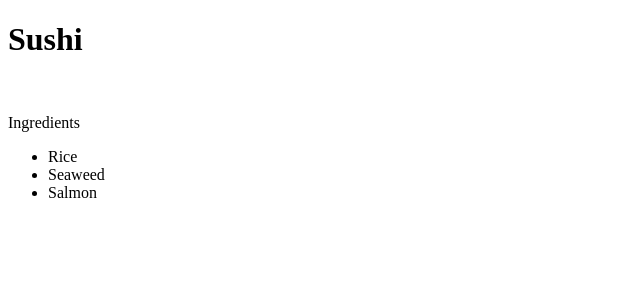
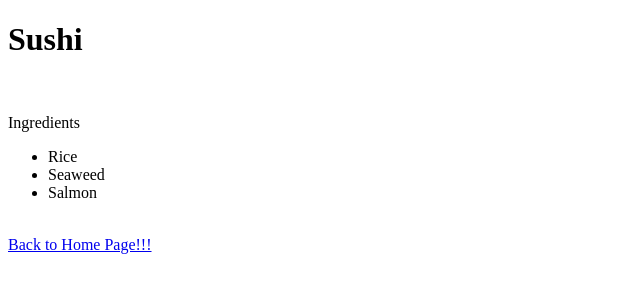
Before and after one commit to eminentquasar34/odin-recipes, a plain HTML site: page recipes/sushi.html in a window 1280 px wide. Shown: the whole page, without its empty margins (0-640 px from the left). Drawn offline with Linux system fonts and the light colour scheme.

Commit message:
added back to home page on sushi page

```diff
--- a/recipes/sushi.html
+++ b/recipes/sushi.html
@@ -14,5 +14,7 @@
         <li>Seaweed</li>
         <li>Salmon</li>
     </ul>
+    <br>
+    <a href="../index.html">Back to Home Page!!!</a>
 </body>
 </html>
```
